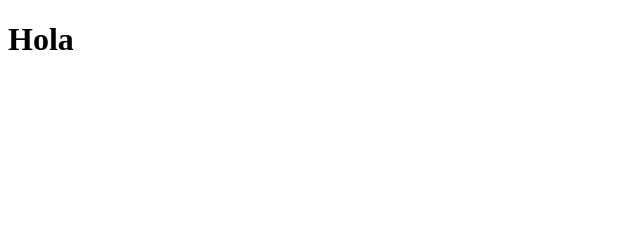
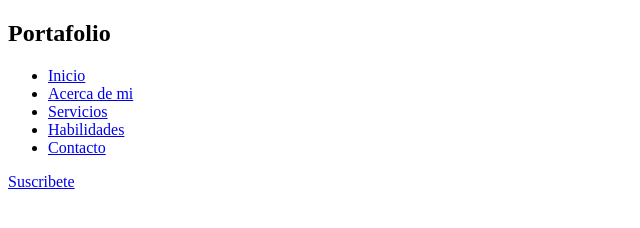
Before and after one commit to danibri23/Mi_portafolio, a plain HTML site: page index.html in a window 1280 px wide. Shown: the whole page, without its empty margins (0-640 px from the left). Drawn offline with Linux system fonts and the light colour scheme.

Commit message:
Agregué la carpeta de CSS y la carpeta de git ignore

```diff
--- a/index.html
+++ b/index.html
@@ -4,9 +4,28 @@
     <meta charset="UTF-8">
     <meta http-equiv="X-UA-Compatible" content="IE=edge">
     <meta name="viewport" content="width=device-width, initial-scale=1.0">
+    <link rel="stylesheet" type="text/css" href="css/style.css">
+
+    <link rel="preconnect" href="https://fonts.gstatic.com">
+    <link href="https://fonts.googleapis.com/css2?family=Josefin+Sans:ital,wght@0,100;0,200;0,300;0,400;0,500;0,600;0,700;1,100;1,200;1,300;1,400;1,500;1,600;1,700&display=swap" rel="stylesheet">
+
+    <link rel="stylesheet" href="https://cdnjs.cloudflare.com/ajax/libs/font-awesome/5.15.3/css/all.min.css" integrity="sha512-iBBXm8fW90+nuLcSKlbmrPcLa0OT92xO1BIsZ+ywDWZCvqsWgccV3gFoRBv0z+8dLJgyAHIhR35VZc2oM/gI1w==" crossorigin="anonymous" referrerpolicy="no-referrer" />
+
+
     <title>Mi Portafolio | Bienvenido</title>
+
 </head>
 <body>
-    <h1>Hola</h1>
+    <nav>
+        <h2 class="logo">Portafolio</h2>
+        <ul>
+            <li><a href="#">Inicio</a></li>
+            <li><a href="#">Acerca de mi</a></li>
+            <li><a href="#">Servicios</a></li>
+            <li><a href="#">Habilidades</a></li>
+            <li><a href="#">Contacto</a></li>
+        </ul>
+        <a href="#btn">Suscribete</a>
+    </nav>
 </body>
 </html>
```
Also changed, not shown: css/style.css (added), 1 other file.
